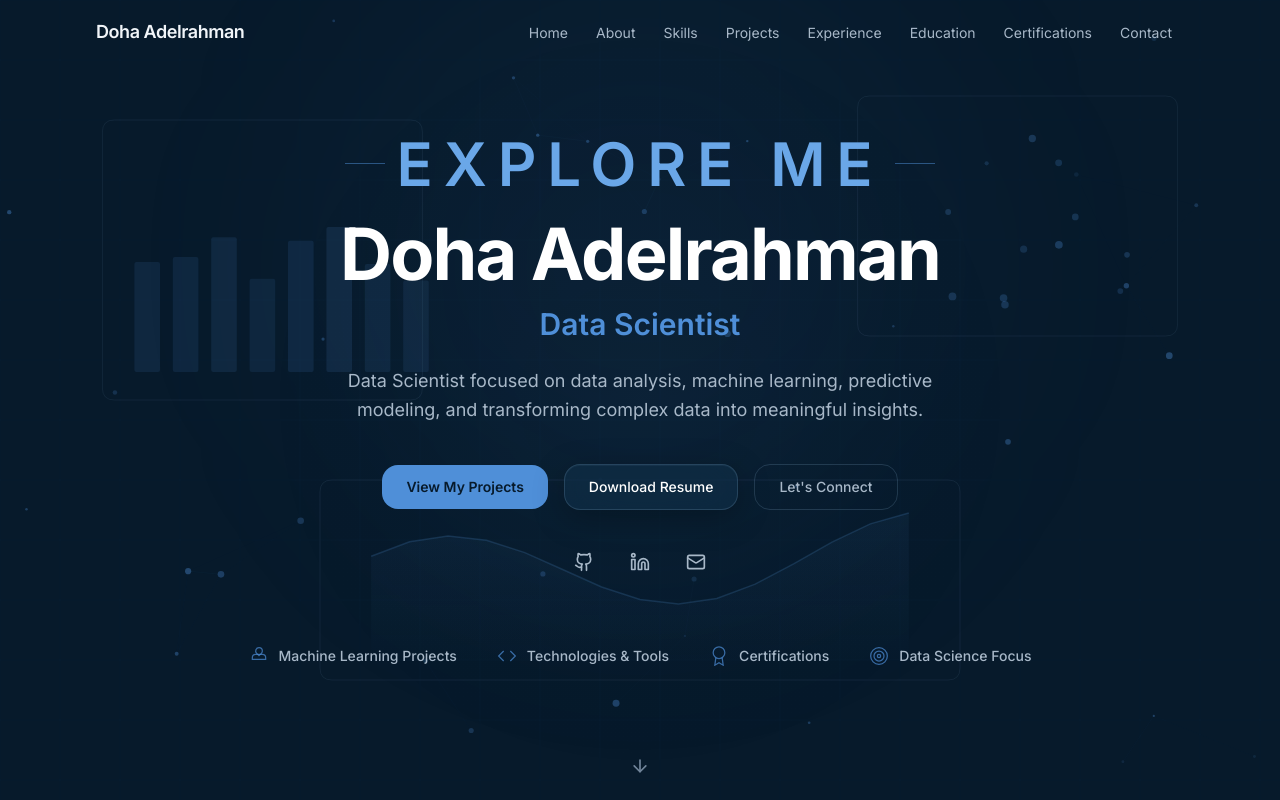
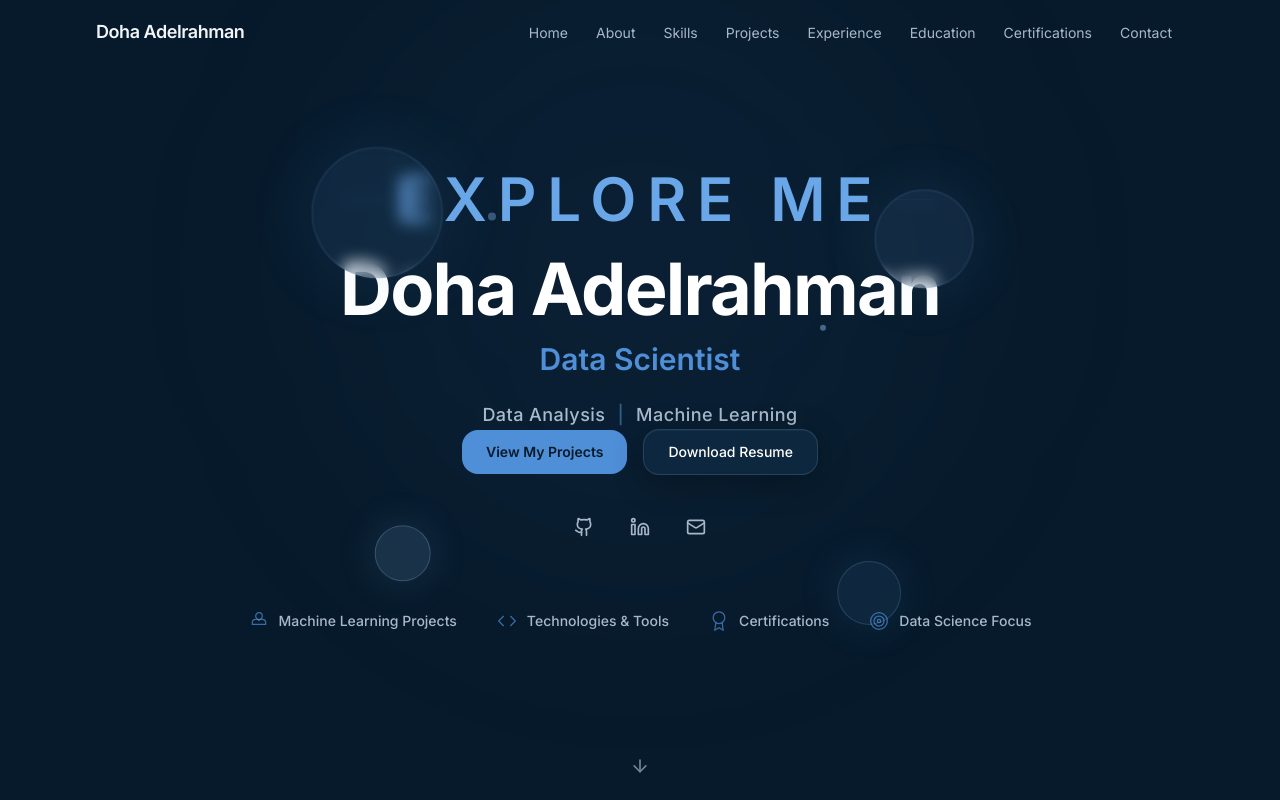
Before and after one commit to DohaAbdelrahman/Doha, a Next.js app: page / in a window 1280 px wide. Shown: the top 800 px of the page. Built offline with nearby package versions, Linux system fonts and the light colour scheme.

Commit message:
update hero

```diff
--- a/src/sections/HeroSection.tsx
+++ b/src/sections/HeroSection.tsx
@@ -2,7 +2,7 @@
 
 import { motion } from "framer-motion";
 import { ArrowDown, Github, Linkedin, Mail } from "lucide-react";
-import HeroVisual from "@/components/portfolio/HeroVisual";
+
 import { profile, heroStats } from "@/data/portfolio";
 
 const statIcons: Record<string, React.ReactNode> = {
@@ -39,11 +39,126 @@ export default function HeroSection() {
 
   return (
     <section id="home" className="relative min-h-screen flex items-center justify-center overflow-hidden bg-[#071A2B]">
-      <HeroVisual />
+
 
       {/* Subtle radial glow behind content */}
       <div className="absolute top-1/3 left-1/2 -translate-x-1/2 -translate-y-1/2 w-[600px] h-[600px] rounded-full bg-[#4F8FD8]/5 blur-[120px] pointer-events-none" />
       <div className="relative z-10 max-w-6xl mx-auto px-4 sm:px-6 lg:px-8 py-32 text-center">
+
+
+
+        {/* Floating Orbs */}
+        <div className="absolute inset-0 overflow-hidden pointer-events-none">
+
+          {/* Orb 1 */}
+          <motion.div
+            className="
+              absolute
+              w-32 h-32
+              rounded-full
+              bg-[#5B9FE3]/10
+              border border-[#7FB2E5]/20
+              shadow-[0_0_70px_rgba(91,159,227,0.12)]
+              backdrop-blur-sm
+            "
+            style={{ top: "16%", left: "10%" }}
+            animate={{
+              x: [0, 20, -10, 15, 0],
+              y: [0, -25, 15, -10, 0],
+              scale: [1, 1.05, 0.98, 1.03, 1],
+            }}
+            transition={{
+              duration: 10,
+              repeat: Infinity,
+              ease: "easeInOut",
+            }}
+          />
+
+          {/* Orb 2 */}
+          <motion.div
+            className="
+              absolute
+              w-24 h-24
+              rounded-full
+              bg-[#6AA7E8]/10
+              border border-[#8BBBE8]/20
+              shadow-[0_0_60px_rgba(106,167,232,0.12)]
+              backdrop-blur-sm
+            "
+            style={{ top: "22%", right: "12%" }}
+            animate={{
+              x: [0, -20, 15, -10, 0],
+              y: [0, 25, -15, 20, 0],
+              scale: [1, 0.97, 1.04, 0.99, 1],
+            }}
+            transition={{
+              duration: 12,
+              repeat: Infinity,
+              ease: "easeInOut",
+            }}
+          />
+
+          {/* Orb 3 */}
+          <motion.div
+            className="
+              absolute
+              w-14 h-14
+              rounded-full
+              bg-[#8BBBE8]/15
+              border border-[#8BBBE8]/25
+              shadow-[0_0_40px_rgba(139,187,232,0.15)]
+            "
+            style={{ bottom: "24%", left: "18%" }}
+            animate={{
+              x: [0, 25, -15, 10, 0],
+              y: [0, -20, 15, -10, 0],
+            }}
+            transition={{
+              duration: 8,
+              repeat: Infinity,
+              ease: "easeInOut",
+            }}
+          />
+
+          {/* Orb 4 */}
+          <motion.div
+            className="
+              absolute
+              w-16 h-16
+              rounded-full
+              bg-[#5B9FE3]/10
+              border border-[#7FB2E5]/20
+              shadow-[0_0_45px_rgba(91,159,227,0.12)]
+            "
+            style={{ bottom: "20%", right: "18%" }}
+            animate={{
+              x: [0, -20, 15, -10, 0],
+              y: [0, 15, -20, 10, 0],
+            }}
+            transition={{
+              duration: 9,
+              repeat: Infinity,
+              ease: "easeInOut",
+            }}
+          />
+
+          {/* Small floating particles */}
+          <motion.span
+            className="absolute w-2 h-2 rounded-full bg-[#7FB2E5]/40"
+            style={{ top: "25%", left: "32%" }}
+            animate={{ y: [0, -15, 0] }}
+            transition={{ duration: 4, repeat: Infinity, ease: "easeInOut" }}
+          />
+
+          <motion.span
+            className="absolute w-1.5 h-1.5 rounded-full bg-[#7FB2E5]/50"
+            style={{ top: "38%", right: "28%" }}
+            animate={{ y: [0, 12, 0] }}
+            transition={{ duration: 5, repeat: Infinity, ease: "easeInOut" }}
+          />
+
+        </div>
+
         <motion.div
           initial={{ opacity: 0, y: 15 }}
           animate={{ opacity: 1, y: 0 }}
@@ -81,12 +196,21 @@ export default function HeroSection() {
 
 
         <motion.p
-          initial={{ opacity: 0, y: 20 }}
+          initial={{ opacity: 0, y: 15 }}
           animate={{ opacity: 1, y: 0 }}
-          transition={{ duration: 0.6, delay: 0.8 }}
-          className="max-w-2xl mx-auto text-[#A8B8C8] text-base sm:text-lg leading-relaxed mb-10"
+          transition={{ duration: 0.7, delay: 0.45 }}
+          className="
+            mt-6
+            text-base
+            sm:text-lg
+            font-medium
+            tracking-wide
+            text-[#A9BACB]
+          "
         >
-          {profile.description}
+          Data Analysis
+          <span className="mx-3 text-[#5B9FE3]/50">|</span>
+          Machine Learning
         </motion.p>
 
         {/* CTA Buttons */}
@@ -108,12 +232,6 @@ export default function HeroSection() {
           >
             Download Resume
           </a>
-          <button
-            onClick={scrollToContact}
-            className="inline-flex items-center gap-2 px-6 py-3 border border-[rgba(150,195,225,0.18)] text-[#A8B8C8] rounded-xl text-sm font-medium hover:text-[#4F8FD8] hover:border-[rgba(150,195,225,0.35)] transition-all duration-200 hover-lift"
-          >
-            Let&apos;s Connect
-          </button>
         </motion.div>
 
         {/* Social Links */}
```
